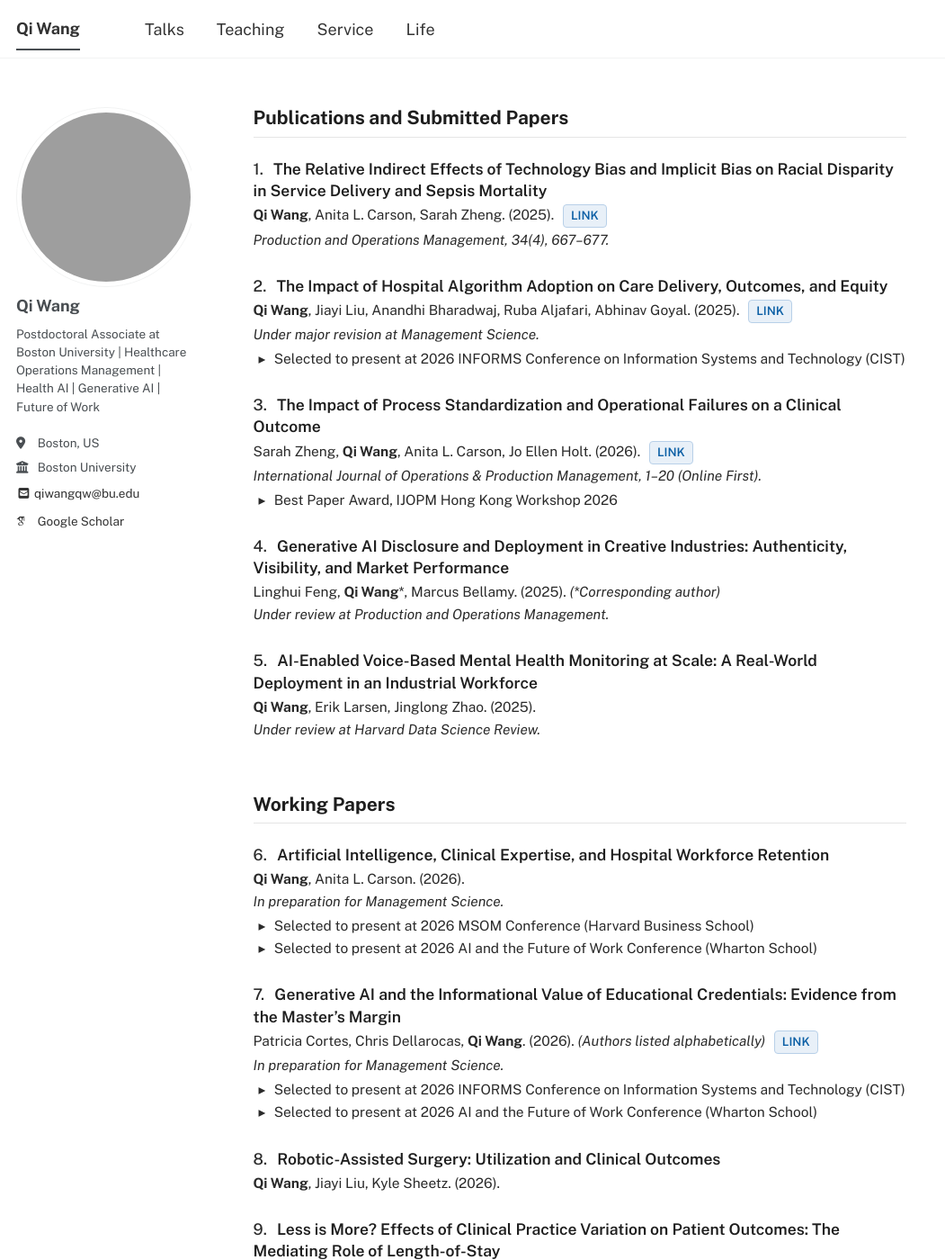
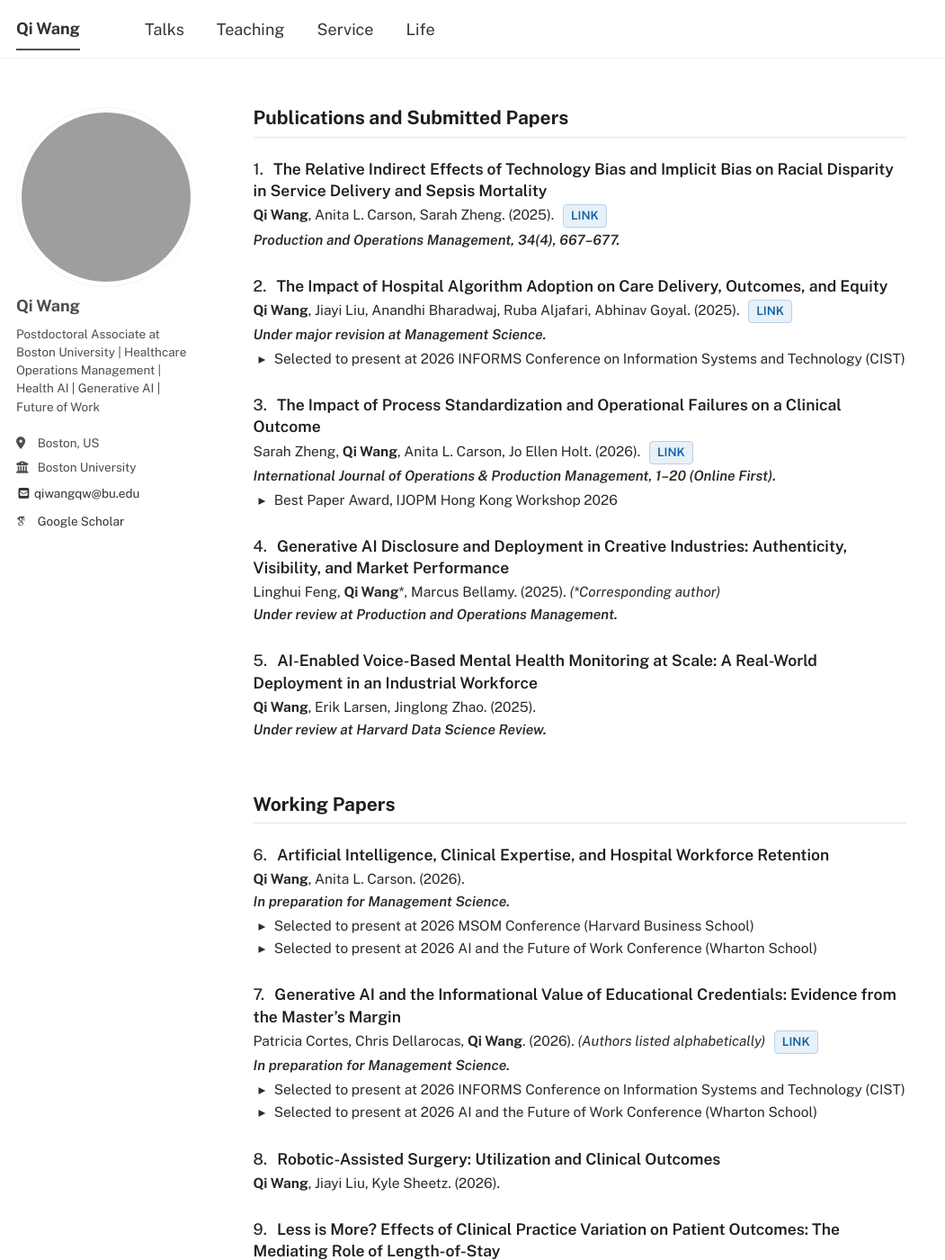
Before and after one commit to qiwang-katherine/qiwang-katherine.github.io, a Jekyll site: the page built from _pages/about.md, in a window 1280 px wide and 1400 px high, scrolled down 379 px. Shown: the whole window at 90% size, without its empty margins (0-1051 px from the left). Built offline with Jekyll 4.4.1, drawn with Linux system fonts in a browser that asks for light colours; some web fonts are replaced; a script bundle is joined from its source files by our own code; library files that are not in the unit come from our copies.

Commit message:
main.scss

```diff
--- a/assets/css/main.scss
+++ b/assets/css/main.scss
@@ -153,7 +153,7 @@ a:hover,
 
 .archive__item .pub-venue {
   font-size: 15.5px !important;
-  font-weight: 400 !important;
+  font-weight: 600 !important;
   font-style: normal !important;
   color: #2A2A2A !important;
   margin: 0 !important;
@@ -161,7 +161,7 @@ a:hover,
   line-height: 1.5 !important;
 }
 
-.pub-venue b, .pub-venue strong { font-weight: 400 !important; }
+.pub-venue b, .pub-venue strong { font-weight: 600 !important; }
 
 .archive__item .pub-note {
   font-size: 15.5px !important;
```
